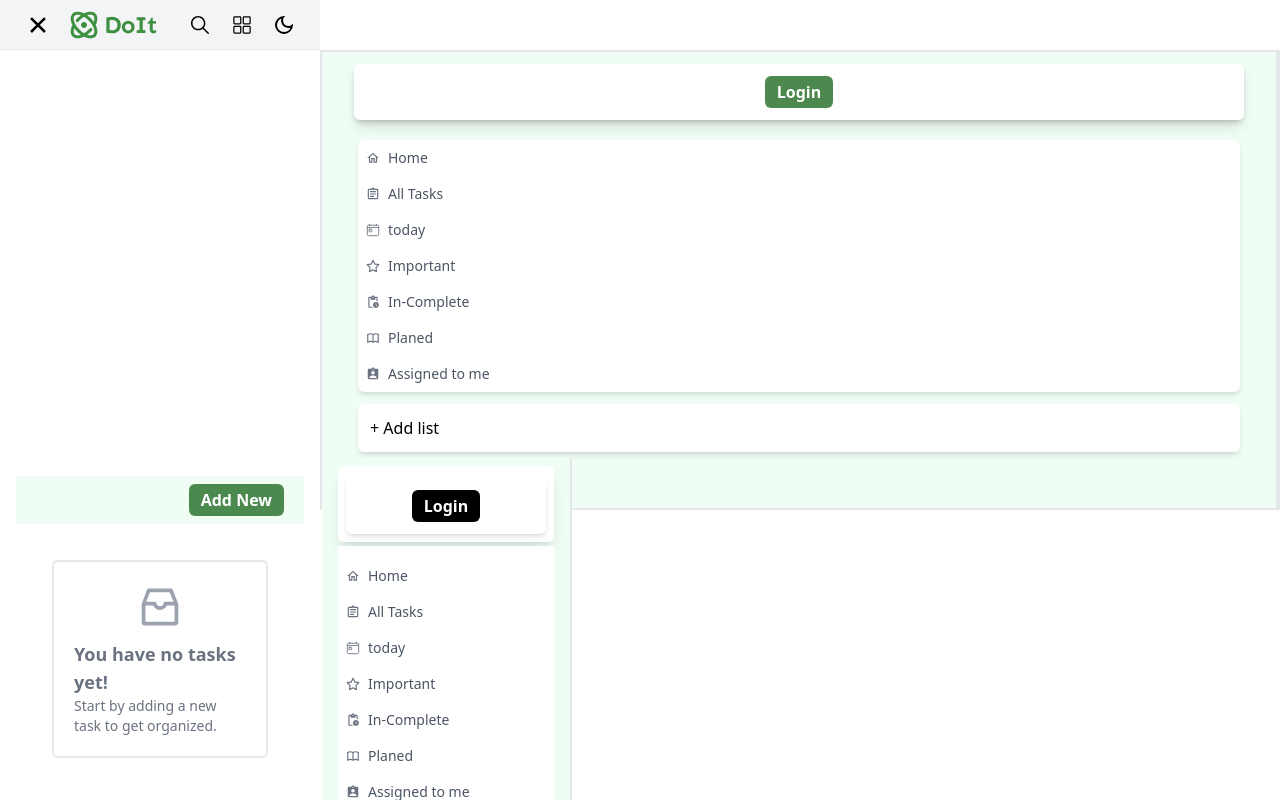
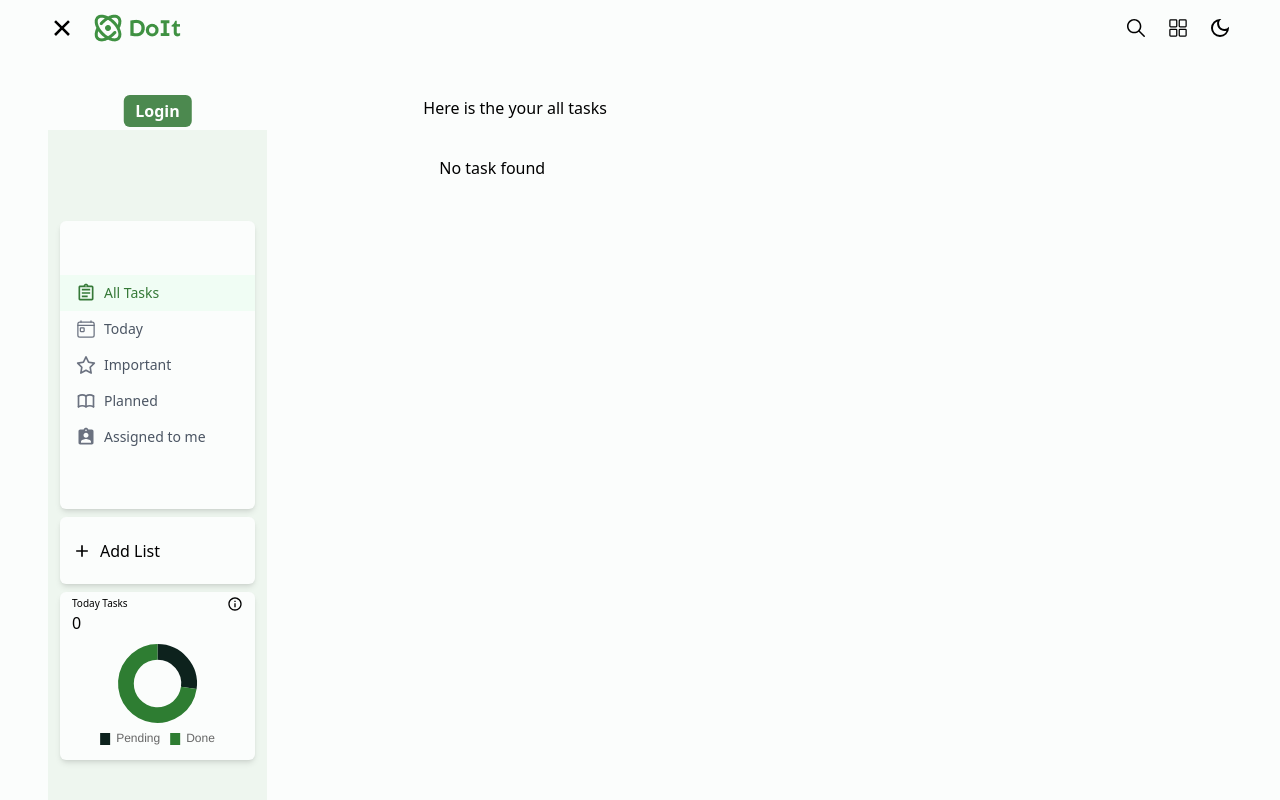
Before and after one commit to praveenKumar-quadbtech/ToDo_List, a React (Vite) app: page / in a window 1280 px wide. Built offline with nearby package versions, Linux system fonts and the light colour scheme; what @savvywombat/tailwindcss-grid-areas would draw is missing.

Commit message:
left side bar issue is fix

```diff
--- a/package.json
+++ b/package.json
@@ -12,12 +12,15 @@
   "dependencies": {
     "@reduxjs/toolkit": "^2.5.0",
     "axios": "^1.7.9",
+    "chart.js": "^4.4.7",
     "react": "^18.3.1",
+    "react-chartjs-2": "^5.3.0",
     "react-dom": "^18.3.1",
     "react-icons": "^5.4.0",
     "react-redux": "^9.2.0",
     "react-router": "^7.1.2",
-    "react-toastify": "^11.0.3"
+    "react-toastify": "^11.0.3",
+    "recharts": "^2.15.1"
   },
   "devDependencies": {
     "@eslint/js": "^9.17.0",
--- a/src/components/Header.jsx
+++ b/src/components/Header.jsx
@@ -25,7 +25,7 @@ const dispatch = useDispatch()
     }, [isSearch])
 
     return (
-        <header className='dark:bg-[#242424] dark:text-white bg-gray-100 border-b dark:border-0 border-gray-200 flex justify-between items-center px-2 md:px-6 py-1 h-[50px]'>
+        <header className='dark:bg-[#242424] dark:text-white bg-[#FBFDFC] flex justify-between items-center'>
             <div className="flex gap-1 md:gap-4 items-center">
                 <span onClick={togleSidebar} className="cursor-pointer">
                     {isSidebarOpen ? <IoCloseSharp className="size-3 md:size-7 hover:border-2 rounded-sm" />
--- a/src/components/Layout.jsx
+++ b/src/components/Layout.jsx
@@ -45,23 +45,38 @@ const Layout = () => {
         }
     }, [isDark]);
     return (
-        <div className={`dark:bg-[#242424] grid grid-rows-[auto_1fr_auto] h-screen relative grid-cols-[25%_75%] ${isSideberOpen ? "grid-areas-layout_sm md:grid-areas-layout_md" : "grid-areas-layout_sm"} `}>
-            <nav className="dark:bg-[#242424] sticky top-0 grid-in-navbar">
+        // <div className={`dark:bg-[#242424] bg-[#FBFDFC] grid grid-rows-[auto_1fr_auto] h-screen relative grid-cols-[25%_75%] ${isSideberOpen ? "grid-areas-layout_sm md:grid-areas-layout_md" : "grid-areas-layout_sm"} px-11`}>
+        //     <nav className="dark:bg-[#242424] sticky top-0 grid-in-navbar">
+        //         <Header isSidebarOpen={isSideberOpen} togleSidebar={togleSidebar} />
+        //     </nav>
+
+        //     <aside className={`dark:bg-[#2C2C2C] ${isSideberOpen ? null : "hidden"} grid-in-sidebar bg-white dark:border-0 border-2  absolute top-[50px] w-[50%] md:w-full md:sticky h-[cals(100vh - 56px)] overflow-y-auto`} >
+        //         <Sidebar isSidebarOpen={isSideberOpen} toggleSidebar={togleSidebar} />
+        //     </aside>
+
+        //     <main className="w-[1056px] grid-in-main overflow-y-auto relative">
+        //         <RightSidebar isOpen={isOpen} onClose={onClose} />
+        //         <AllRoute />
+        //     </main>
+
+        //     <footer className="grid-in-footer">
+        //         <Footer />
+        //     </footer>
+        // </div>
+
+        <div className="px-12 h-screen min-h-screen max-h-screen w-screen bg-[#FBFDFC] dark:bg-[#242424]">
+           <nav className="h-14 py-3">
                 <Header isSidebarOpen={isSideberOpen} togleSidebar={togleSidebar} />
            </nav>
-
-            <aside className={`dark:bg-[#2C2C2C] ${isSideberOpen ? null : "hidden"} grid-in-sidebar dark:border-0 border-2  absolute top-[50px] w-[50%] md:w-full md:sticky h-[cals(100vh - 56px)] overflow-y-auto`} >
+            <div className="flex justify-between h-[calc(100vh-56px)]">
+                <aside className={`w-[18.5%] ${isSideberOpen ? "" : "hidden"}`}>
                     <Sidebar isSidebarOpen={isSideberOpen} toggleSidebar={togleSidebar} />
                 </aside>
-
-            <main className="w-full h-200 grid-in-main overflow-y-auto relative">
+                <main className={`${isSideberOpen ? "w-[78.5%]" : "w-full"} overflow-y-auto`}>
                     <RightSidebar isOpen={isOpen} onClose={onClose} />
                     <AllRoute />
                 </main>
-
-            <footer className="grid-in-footer">
-                <Footer />
-            </footer>
+           </div>
         </div>
     );
 };
--- a/src/components/Sidbar.jsx
+++ b/src/components/Sidbar.jsx
@@ -1,6 +1,7 @@
+import React from "react"
 import { useState } from "react";
 import { useDispatch, useSelector } from "react-redux";
-import { Link } from "react-router";
+import { Link, NavLink, useLocation } from "react-router";
 import UserProfileIcon from "../utils/UserProfileIcon";
 import { IoIosArrowDropdownCircle, IoIosArrowDropupCircle } from "react-icons/io";
 import { IoTodayOutline } from "react-icons/io5";
@@ -10,27 +11,26 @@ import { TbBook } from "react-icons/tb";
 
 // import { BsFillInfoCircleFill } from "react-icons/bs";
 import { logout } from "../redux/slices/authSlice";
-
+import { BiInfoCircle, BiPlus } from "react-icons/bi";
+import DoughnutChart from "../utils/PiChart";
+import PrograssChart  from "../utils/PrograssChart";
 
 const Sidebar = ({ isSidebarOpen, toggleSidebar }) => {
     const { user } = useSelector(state => state?.auth)
+    const { tasks } = useSelector(state => state?.todos)
     const [isActive, setisActive] = useState(false)
     const dispatch = useDispatch()
+    const location = useLocation();
     const todayTask = 0
     const navigation = [
         {
             path: '/',
-            name: 'Home',
-            icon: <MdOutlineHome />
-        },
-        {
-            path: '/all-tasks',
             name: 'All Tasks',
             icon: <MdOutlineAssignment />
         },
         {
             path: '/today',
-            name: 'today',
+            name: 'Today',
             icon: <IoTodayOutline />
         },
         {
@@ -39,125 +39,109 @@ const Sidebar = ({ isSidebarOpen, toggleSidebar }) => {
             icon: <FaRegStar />
         },
         {
-            path: '/in-complete',
-            name: 'In-Complete',
-            icon: <MdPendingActions />
-        },
-        {
-            path: '/planed',
-            name: 'Planed',
+            path: '/planned',
+            name: 'Planned',
             icon: <TbBook />
         },
         {
-            path: '/assigned-to-me',
-            name: 'Assigned to me',
+            path: '/assigned',
+            name: 'Assigned to me ',
             icon: <MdAssignmentInd />
         }
     ]
 
-    const navsFooter = [
-        {
-            path: '/help',
-            name: 'Help',
-            icon: <svg xmlns="http://www.w3.org/2000/svg" fill="none" viewBox="0 0 24 24" strokeWidth={1.5} stroke="currentColor" className="w-5 h-5">
-                <path strokeLinecap="round" strokeLinejoin="round" d="M9.879 7.519c1.171-1.025 3.071-1.025 4.242 0 1.172 1.025 1.172 2.687 0 3.712-.203.179-.43.326-.67.442-.745.361-1.45.999-1.45 1.827v.75M21 12a9 9 0 11-18 0 9 9 0 0118 0zm-9 5.25h.008v.008H12v-.008z" />
-            </svg>
-            ,
-        },
-        {
-            path: '/setting',
-            name: 'Settings',
-            icon: <svg xmlns="http://www.w3.org/2000/svg" fill="none" viewBox="0 0 24 24" strokeWidth={1.5} stroke="currentColor" className="w-5 h-5">
-                <path strokeLinecap="round" strokeLinejoin="round" d="M9.594 3.94c.09-.542.56-.94 1.11-.94h2.593c.55 0 1.02.398 1.11.94l.213 1.281c.063.374.313.686.645.87.074.04.147.083.22.127.324.196.72.257 1.075.124l1.217-.456a1.125 1.125 0 011.37.49l1.296 2.247a1.125 1.125 0 01-.26 1.431l-1.003.827c-.293.24-.438.613-.431.992a6.759 6.759 0 010 .255c-.007.378.138.75.43.99l1.005.828c.424.35.534.954.26 1.43l-1.298 2.247a1.125 1.125 0 01-1.369.491l-1.217-.456c-.355-.133-.75-.072-1.076.124a6.57 6.57 0 01-.22.128c-.331.183-.581.495-.644.869l-.213 1.28c-.09.543-.56.941-1.11.941h-2.594c-.55 0-1.02-.398-1.11-.94l-.213-1.281c-.062-.374-.312-.686-.644-.87a6.52 6.52 0 01-.22-.127c-.325-.196-.72-.257-1.076-.124l-1.217.456a1.125 1.125 0 01-1.369-.49l-1.297-2.247a1.125 1.125 0 01.26-1.431l1.004-.827c.292-.24.437-.613.43-.992a6.932 6.932 0 010-.255c.007-.378-.138-.75-.43-.99l-1.004-.828a1.125 1.125 0 01-.26-1.43l1.297-2.247a1.125 1.125 0 011.37-.491l1.216.456c.356.133.751.072 1.076-.124.072-.044.146-.087.22-.128.332-.183.582-.495.644-.869l.214-1.281z" />
-                <path strokeLinecap="round" strokeLinejoin="round" d="M15 12a3 3 0 11-6 0 3 3 0 016 0z" />
-            </svg>
-            ,
-        }
-    ]
 
-    const handelLogout= ()=>{
+    const handelLogout = () => {
         dispatch(logout())
-        toggleSidebar()
+        setisActive(false)
     }
+
 
 
     return (<>
         {/* md and below screen sidebar */}
-        <div className="hidden md:flex flex-col h-full dark:bg-[#2C2C2C] dark:border-0 bg-green-50 px-4 border-r-2 gap-2 ">
-            <div className='mt-2 m-2 mx-4 rounded-md shadow-lg'>
-                {user ?
-                    <div className="w-full px-2 flex flex-col dark:bg-[#232323] dark:text-white bg-white rounded-md">
-                        <div className="flex justify-between items-center px-3">
-                            <span className="p-2"><UserProfileIcon user={user} /></span>
-                            <span onClick={() => setisActive(!isActive)} className="cursor-pointer">
-                                {isActive ? <IoIosArrowDropdownCircle /> : <IoIosArrowDropupCircle />}
-                            </span>
-                        </div>
-                        <div className={` w-full gap-3 py-2 px-3 justify-end ${isActive ? "flex" : "hidden"}`}>
-                            <button onClick={() => dispatch(logout())} className="bg-[#357937E0] text-white font-bold px-2 py-1 rounded-md cursor-pointer">Logout</button>
-                        </div>
-                    </div>
-                    :
-                    <div className="w-full flex justify-center items-center gap-x-4 dark:bg-[#232323] bg-white py-3 mt-1 shadow-md rounded-md">
+        <div className="flex flex-col h-full">
+            <div className="h-[10%]">
+            </div>
+            <div className="flex flex-col gap-1 h-[90%] dark:bg-[#2C2C2C] bg-[#EEF6EF] px-3 relative">
+                {/* user profile */}
+                <div className="flex justify-center items-center absolute top-[-35px] left-1/2 transform -translate-x-1/2">
+                    {/* <img src="" alt="" /> */}
+                    {user ?
+                        <button onClick={() => setisActive(!isActive)}>
+                            <UserProfileIcon user={user} />
+                        </button>
+                        :
                         <Link className="bg-[#357937E0] text-white font-bold px-3 py-1 rounded-md cursor-pointer" to={"/login"}>Login</Link>
-                    </div>
-                }
-            </div>
-            <div className="flex flex-col justify-between h-full overflow-auto px-2">
-                <div className="px-3">
-                    <ul className="text-sm font-medium flex-1 bg-white mt-1 shadow-md rounded-md  dark:bg-[#232323] dark:text-white">
-                        {
-                            navigation.map((item, idx) => (
-                                <li key={idx} >
-                                    <Link to={item.path} className="flex items-center gap-x-2 text-gray-600 dark:text-white p-2  hover:bg-green-50 active:bg-gray-100 dark:hover:bg-[#2F3630] dark:hover:text-[#357937] duration-150">
-                                        <div className="text-gray-500 dark:text-white">{item.icon}</div>
-                                        {item.name}
-                                    </Link>
-                                </li>
-                            ))
-                        }
+                    }
+                </div>
+                {/* user actions button */}
+                <div className={`${isActive ? "flex" : "invisible"} flex-col justify-center items-center z-10 pt-2 h-[13%]`}>
+                    <button onClick={() => setisActive(!isActive)} className="py-[2px] shadow-sm bg-[#FBFDFC] border-b-[2px] w-[70%] hover:text-green-400">My Profile</button>
+                    <button onClick={handelLogout} className="py-[2px] shadow-sm bg-[#FBFDFC] w-[70%] hover:text-green-400">Logout</button>
+                </div>
+                {/* links */}
 
+                <div className=" bg-[#FBFDFC] dark:bg-[#232323] dark:text-white shadow-md rounded-md flex items-center h-[43%]">
+                    <ul className="text-sm font-medium flex-1">
+                        {navigation.map((item, idx) => (
+                            <li key={idx} className="hover:text-[#357937] hover:bg-green-50">
+                                <NavLink
+                                    to={item.path}
+                                    className={({ isActive }) =>
+                                        `flex items-center text-sm gap-x-2 px-4 py-2 duration-150 ${isActive
+                                            ? "text-[#357937] bg-green-50 dark:bg-[#2F3630]"
+                                            : "text-gray-600 dark:text-white hover:text-[#357937] hover:bg-green-50 dark:hover:bg-[#2F3630] dark:hover:text-[#357937]"
+                                        }`
+                                    }
+                                >
+                                    <span>
+                                        {React.cloneElement(item.icon, {
+                                            className: `w-5 h-5 hover:text-[#357937] hover:bg-green-50 ${location.pathname === item.path
+                                                ? "text-[#357937] fill-[#357937]"
+                                                : "text-gray-500 dark:text-white"
+                                                }`,
+                                        })}
+                                    </span>
+                                    {item.name}
+                                </NavLink>
+                            </li>
+                        ))}
                     </ul>
+                </div>
 
-                    <button className="dark:bg-[#232323] dark:text-white py-3 pl-3 text-start w-full mt-3 bg-white shadow-md rounded-md">+ Add list</button>
-                    <div className="flex justify-between px-3">
+                <button className="bg-[#FBFDFC] dark:bg-[#232323] dark:text-white shadow-md rounded-md flex gap-2 mt-1 py-3 px-3 items-center h-[10%]">
+                    <BiPlus size={20}/>
+                  Add List
+                </button>
+
+                <div className="w-full bg-[#FBFDFC] dark:bg-[#232323] dark:text-white shadow-md rounded-md mt-1 px-3 py-1 h-[25%]">
+                    <div className="flex justify-between h-[30%]">
                         <span>
-                            <h4>Today Tasks</h4>
+                            <p className="text-[10px]">Today Tasks</p>
                             <h3>{todayTask}</h3>
                         </span>
-                        {/* <BsFillInfoCircleFill /> */}
+                        <BiInfoCircle/>
                     </div>
-                    <div className="bg-white mt-2 px-3 shadow-md rounded-md dark:bg-[#232323] dark:text-white">
-
+                    <div className="h-12 h-[70%]">
+                        {/* <DoughnutChart tasksData= {tasks}/> */}
+                        <PrograssChart data = {tasks}/>
                     </div>
                 </div>
+            </div>
+        </div >
 
-                {/* <div className="pt-2 mt-2 border-t bg-white shadow-md rounded-md">
-                    <ul className="text-sm font-medium">
-                        {
-                            navsFooter.map((item, idx) => (
-                                <li key={idx}>
-                                    <Link to={item.path} className="flex items-center gap-x-2 text-gray-600 p-2 rounded-lg  hover:bg-green-50 active:bg-gray-100 duration-150">
-                                        <div className="text-gray-500">{item.icon}</div>
-                                        {item.name}
-                                    </Link>
-                                </li>
-                            ))
-                        }
-                    </ul>
-                </div> */}
-            </div >
-        </div>
+
+
 
         {/* sm screen side bar  */}
-        <div className={`fixed h-screen w-[250px] bg-green-50 px-4 border-r-2 z-50 transform ${
-            isSidebarOpen ? "translate-x-0" : "-translate-x-full"
-        } transition-transform duration-5000 ease-in-out`}>
+        {/* <div className={`fixed h-screen w-[250px] bg-green-50 px-4 border-r-2 z-50 transform ${isSidebarOpen ? "translate-x-0" : "-translate-x-full"
+            } transition-transform duration-5000 ease-in-out`}>
             <div className='mt-2 p-2 rounded-md bg-white shadow-lg '>
                 {user ?
                     <div className="w-full md:px-2 flex flex-col bg-white">
                         <div className="flex justify-between items-center">
-                           <UserProfileIcon user={user} />
+                            <UserProfileIcon user={user} />
                             <span onClick={() => setisActive(!isActive)} className="cursor-pointer">
                                 {isActive ? <IoIosArrowDropdownCircle /> : <IoIosArrowDropupCircle />}
                             </span>
@@ -208,7 +192,7 @@ const Sidebar = ({ isSidebarOpen, toggleSidebar }) => {
                     </ul>
                 </div>
             </div >
-        </div>
+        </div> */}
     </>);
 };
 
--- /dev/null
+++ b/src/utils/PiChart.jsx
@@ -0,0 +1,39 @@
+import React from "react";
+import { PieChart, Pie, Cell, Legend } from "recharts";
+
+// Colors for each segment
+const COLORS = ["#1B4D3E", "#3A923B"]; // Dark Green (Done), Light Green (Pending)
+
+// Sample data (You can replace this with API data)
+const taskData = [
+    { name: "Pending", value: 3 },
+    { name: "Done", value: 8 }
+];
+
+const DoughnutChart = () => {
+    return (
+        <div className="flex flex-col items-center h-full">
+            <PieChart width={50} height={50}>
+                <Pie
+                    data={taskData}
+                    cx="50%"
+                    cy="50%"
+                    innerRadius={10}
+                    outerRadius={20}
+                    fill="#8884d8"
+                    paddingAngle={1}
+                    dataKey="value"
+                    stroke="none"
+                >
+                    {taskData.map((entry, index) => (
+                        <Cell key={`cell-${index}`} fill={COLORS[index]} />
+                    ))}
+                </Pie>
+                {/* <Legend iconType="circle" layout="horizontal" align="center" className="flex"/> */}
+
+            </PieChart>
+        </div>
+    );
+};
+
+export default DoughnutChart;
--- /dev/null
+++ b/src/utils/PrograssChart.jsx
@@ -0,0 +1,41 @@
+import React from "react";
+import { Doughnut } from "react-chartjs-2";
+import { Chart, ArcElement, Tooltip, Legend } from "chart.js";
+
+Chart.register(ArcElement, Tooltip, Legend);
+
+const PrograssChart = () => {
+  const data = {
+    labels: ["Pending", "Done"],
+    datasets: [
+      {
+        data: [3, 8],
+        backgroundColor: ["#0D221D", "#2E7D32"],
+        hoverBackgroundColor: ["#0A1815", "#1B5E20"],
+        borderWidth : 0,
+      },
+    ],
+  };
+
+  const options = {
+    responsive: true,
+    maintainAspectRatio: false,
+    cutout: "60%",
+    plugins: {
+      legend: {
+        position: "bottom",
+        labels: {
+          boxWidth: 10,
+        },
+      },
+    },
+  };
+
+  return (
+  <div style={{ width: "100%", height: "100%" }}>
+    <Doughnut data={data} options={options} />
+  </div>
+  );
+};
+
+export default PrograssChart;
```
Also changed, not shown: src/components/AllRoute.jsx (+6 -15 lines), src/utils/UserProfileIcon.jsx (+4 -4 lines), src/utils/temp.jsx (added, +10 -0 lines), 1 other file (tests, documents, lock files or other folders). Lines whose indentation alone changed are shown as unchanged.
